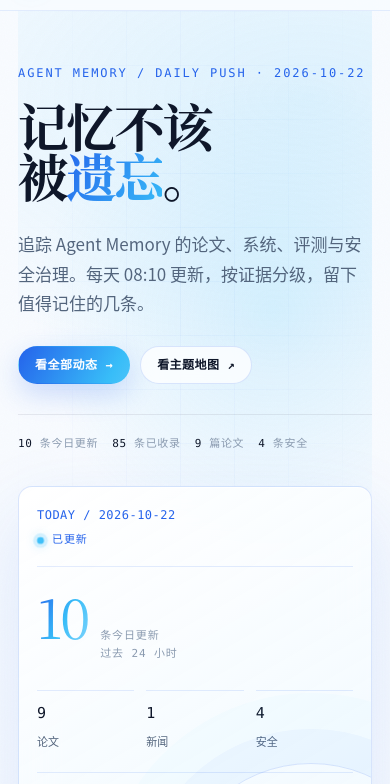
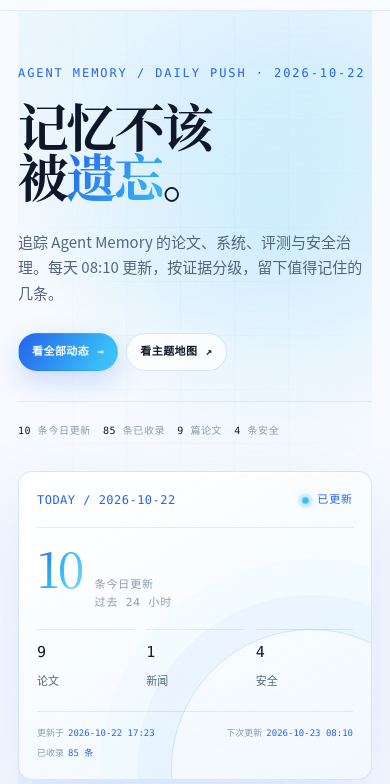
Before and after one commit to Yangxc0414/agent-memory-push, a website: page src/index.html in a window 390 px wide. Shown: the part 53-837 px from the top of the page. Drawn offline with Linux system fonts and the light colour scheme.

Commit message:
style: refine mobile layout and cache-bust styles

```diff
--- a/src/assets/theme-blue.css
+++ b/src/assets/theme-blue.css
@@ -1083,3 +1083,176 @@ main {
     gap: 8px;
   }
 }
+
+/* ---------- mobile layout pass ---------- */
+
+@media (max-width: 900px) {
+  .filterbar {
+    position: static;
+  }
+}
+
+@media (max-width: 600px) {
+  .latest-float {
+    display: none;
+  }
+
+  .hero {
+    padding-bottom: 32px;
+  }
+
+  .hero-copy .lead {
+    font-size: 15px;
+    line-height: 1.7;
+  }
+
+  .hero-actions {
+    gap: 8px;
+  }
+
+  .hero-actions .button {
+    min-height: 36px;
+    padding: 0 13px;
+    font-size: 11px;
+  }
+
+  .hero-meta {
+    gap: 6px 12px;
+    font-size: 10px;
+  }
+
+  .status-panel {
+    padding: 18px;
+  }
+
+  .status-head {
+    flex-direction: row;
+    align-items: center;
+    justify-content: space-between;
+    gap: 8px;
+  }
+
+  .status-main {
+    padding: 16px 0 4px;
+  }
+
+  .status-number {
+    font-size: 48px;
+  }
+
+  .status-grid {
+    margin-top: 12px;
+  }
+
+  .status-foot {
+    flex-direction: row;
+    flex-wrap: wrap;
+    gap: 6px 12px;
+    font-size: 9px;
+  }
+
+  .status-foot span {
+    display: inline-flex;
+    align-items: baseline;
+    gap: 4px;
+  }
+
+  .status-foot span br {
+    display: none;
+  }
+
+  .filterbar {
+    padding: 10px 0;
+    gap: 8px;
+  }
+
+  .filterbar .chips {
+    width: 100%;
+    gap: 6px;
+  }
+
+  .filterbar .chip {
+    min-height: 30px;
+    padding: 4px 9px;
+    font-size: 11px;
+  }
+
+  .search-wrap {
+    flex: 1 1 100%;
+  }
+
+  .select-wrap {
+    flex: 1 1 calc(50% - 4px);
+    min-width: 0;
+  }
+
+  .results-meta {
+    font-size: 10px;
+  }
+
+  .catalog-section {
+    padding: 16px;
+  }
+
+  .catalog-head h3 {
+    font-size: 22px;
+  }
+
+  .catalog-item p {
+    display: -webkit-box;
+    -webkit-line-clamp: 2;
+    -webkit-box-orient: vertical;
+    overflow: hidden;
+  }
+
+  .detail-dialog {
+    width: 94vw;
+  }
+
+  .detail-inner {
+    padding: 20px 18px;
+  }
+
+  .detail-actions .button {
+    flex: 1 1 auto;
+  }
+
+  .site-footer {
+    padding-top: 36px;
+  }
+
+  .footer-grid {
+    gap: 20px;
+  }
+}
+
+@media (max-width: 600px) {
+  .filterbar {
+    display: grid;
+    grid-template-columns: minmax(0, 1fr) minmax(0, 1fr);
+    align-items: center;
+  }
+
+  .filterbar .chips,
+  .filterbar .search-wrap {
+    grid-column: 1 / -1;
+  }
+
+  .filterbar .select-wrap {
+    width: 100%;
+    min-width: 0;
+  }
+
+  .filterbar > .chip {
+    justify-self: start;
+  }
+}
+
+.select-wrap label {
+  flex: 0 0 auto;
+  white-space: nowrap;
+}
+
+.select-wrap select {
+  min-width: 0;
+}
--- a/src/index.html
+++ b/src/index.html
@@ -23,8 +23,8 @@
     <link rel="apple-touch-icon" href="assets/icon.svg" />
     <link rel="manifest" href="manifest.webmanifest" />
     <link rel="alternate" type="application/rss+xml" title="{{SITE_NAME}} RSS" href="feed.xml" />
-    <link rel="stylesheet" href="assets/style.css" />
-    <link rel="stylesheet" href="assets/theme-blue.css" />
+    <link rel="stylesheet" href="assets/style.css?v={{BUILD_TIME}}" />
+    <link rel="stylesheet" href="assets/theme-blue.css?v={{BUILD_TIME}}" />
     <script type="module" src="assets/app.js"></script>
   </head>
   <body>
```
